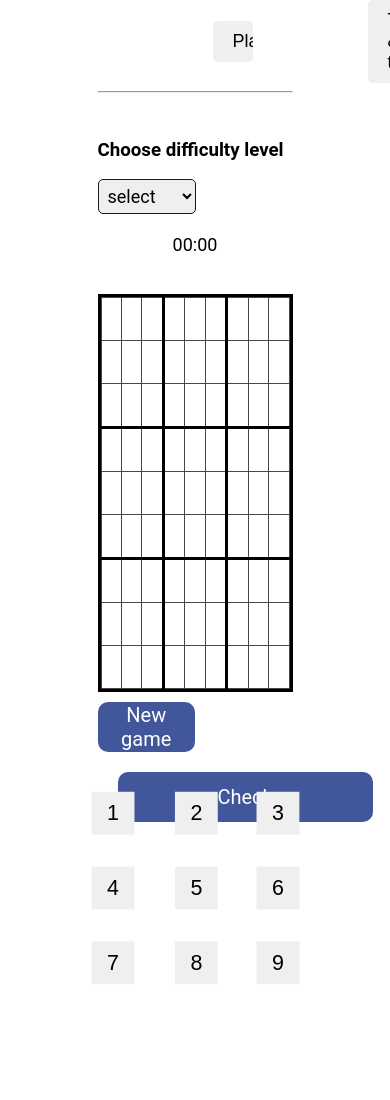
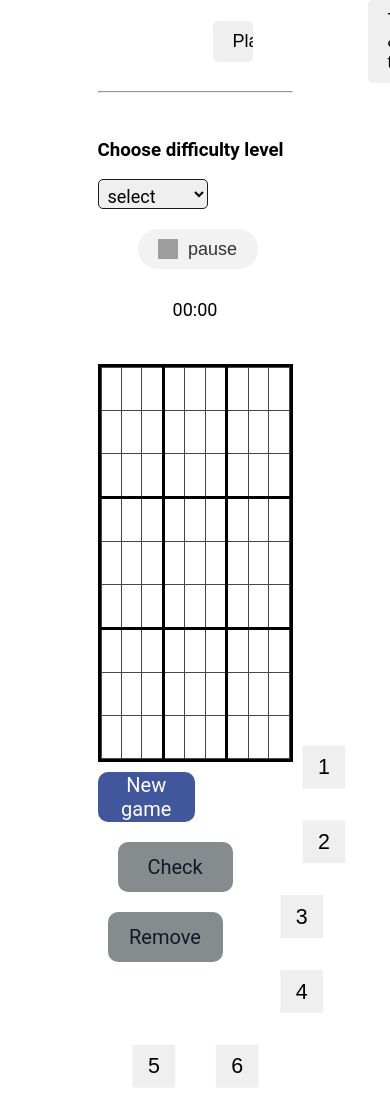
Before and after one commit to lukaszfabia/Sudoku, a website: page game.html in a window 390 px wide. Shown: the top 1100 px of the page. Before the commit the page ends 1001 px from the top, so only its background shows below. Drawn offline with Linux system fonts and the light colour scheme; grey boxes are pictures that could not be loaded.

Commit message:
chyba nie ma sensu dodawac licznika faili chyba wszystko dziala co chcialem jest git

```diff
--- a/game.css
+++ b/game.css
@@ -4,6 +4,8 @@
 }
 
 .diff-lvl {
+    width: 110px;
+    height: 30px;
     font-size: 18px;
     transition: border-color 0.3s ease;
     border: 1px solid #1a1a1a;
@@ -29,6 +31,7 @@
     overflow: hidden;
     white-space: nowrap;
     float: left;
+    transition: filter 0.3s ease, pointer-events 0.3s ease;
 }
 
 .sudoku-board tr:not(:last-child):nth-child(3n) td {
@@ -60,15 +63,82 @@
 
 .timer-container {
     display: inline-block;
-    margin-left: 245px;
+    margin-left: 50px;
     font-size: 18px;
     padding-top: 20px;
 }
 
+
+#timer{
+    display: inline-block;
+    font-size: 18px;
+    padding: 10px 20px 5px;
+    color: #000000;
+    background-color: #FFFFFF;
+    border: none;
+    text-align: center;
+}
+
+.pause-container {
+    display: inline-block;
+    margin-left: 40px;
+    font-size: 18px;
+    padding-top: 10px;
+    position: relative;
+}
+
+.pause-button {
+    display: flex;
+    justify-content: center;
+    align-items: center;
+    width: 120px;
+    height: 40px;
+    margin-top: 10px;
+    border-radius: 25px;
+    background-color: #f2f2f2;
+    border: none;
+    outline: none;
+    cursor: pointer;
+    transition: background-color 0.3s ease;
+    text-align: center;
+}
+
+.pause-button:hover {
+    background-color: #cecece;
+}
+
+.pause-button:hover:disabled {
+    background-color: #f2f2f2;
+    cursor: not-allowed;
+}
+
+.pause-icon {
+    width: 20px;
+    height: 20px;
+    background-size: cover;
+    margin-right: 10px;
+    background-image: url('https://img.icons8.com/ios-glyphs/30/pause--v1.png');
+}
+
+.pause-button.paused .pause-icon {
+    background-image: url('https://img.icons8.com/ios-glyphs/30/play--v1.png');
+}
+
+.pause-label {
+    font-size: 18px;
+    color: #333333;
+}
+
+.blurred {
+    filter: blur(6px); /* Efekt blurowania */
+    pointer-events: none; /* Wyłącz interakcję z elementem */
+}
+
+
 .input {
     display: inline-block;
     float: right;
-    margin-right: 155px;
+    margin-right: 150px;
     margin-top: 70px;
     font-size: 20px;
     transform: scale(1.7);
@@ -107,17 +177,18 @@
 }
 
 .check-button-style {
-    display: inline-block;
     margin-left: 20px;
     margin-top: 20px;
+    margin-right: 15px;
     font-size: 20px;
-    width: 255px;
+    width: 115px;
     height: 50px;
     border: none;
     background-color: #42579b;
     color: white;
     border-radius: 10px;
     font-family: "Roboto", sans-serif;
+    float: left;
 }
 
 .check-button-style:hover {
@@ -129,6 +200,36 @@
     background-color: #868c8d;
     color: #16162a;
 }
+
+.rubber{
+    margin-top: 20px;
+    font-size: 20px;
+    margin-left: 10px;
+    width: 115px;
+    height: 50px;
+    border: none;
+    background-color: #42579b;
+    color: white;
+    border-radius: 10px;
+    font-family: "Roboto", sans-serif;
+    float: left;
+}
+
+.rubber:hover {
+    background-color: #0c0d4b;
+    transition: background-color 0.3s ease;
+}
+
+.rubber:active{
+    background-color: #060733;
+    transition: background-color 0.3s ease;
+}
+
+.rubber:disabled{
+    background-color: #868c8d;
+    color: #16162a;
+}
+
 
 .link-new-game {
     text-decoration: none;
@@ -162,8 +263,13 @@
 .sudoku-cell.wrong-number {
     background-color: #de7a7a;
     transition: background-color 0.2s linear;
+    color: orangered;
 }
 
+.sudoku-cell.wrong-number:hover {
+    background-color: #d25757;
+    transition: background-color 0.2s linear;
+}
 
 /* Media queries dla responsywności */
 @media only screen and (max-width: 480px) {
--- a/game.html
+++ b/game.html
@@ -21,20 +21,27 @@
 <section>
     <h3>Choose difficulty level</h3>
     <label class="difficulty">
-        <select class="diff-lvl" onchange="sudokuBoard()">
+        <select class="diff-lvl" onchange="sudokuBoard()" onclick="startTimer()">
             <option value="none">select</option>
             <option value="easy">easy</option>
             <option value="medium">medium</option>
             <option value="hard">hard</option>
         </select>
     </label>
+    <div class="pause-container">
+        <button class="pause-button" onclick="togglePause()" disabled>
+            <span class="pause-icon"></span>
+            <span class="pause-label">pause</span>
+        </button>
+    </div>
     <div class="timer-container"><span id="timer">00:00</span></div>
     <br>
     <div id="board-container"></div>
     <div>
         <button class="buttons-style"><a class="link-new-game" href="game.html">New game</a></button>
         <br>
-        <button class="check-button-style" onclick="check()">Check</button>
+        <button class="check-button-style" onclick="check()" disabled>Check</button>
+        <button class="rubber" onclick="remove()" disabled>Remove</button>
     </div>
     <div class="input">
         <button>1</button>
--- a/generate_board.js
+++ b/generate_board.js
@@ -4,6 +4,10 @@ let timerInterval;
 let minutes = 0;
 let seconds = 0;
 let helpBoard;
+let isPaused = false; // Zmienna przechowująca informację o zatrzymaniu timera
+let pausedMinutes = 0; // Zmienna przechowująca zatrzymane minuty
+let pausedSeconds = 0; // Zmienna przechowująca zatrzymane sekundy
+let isGenerated = []; // Zmienna przechowująca informację o wygenerowaniu planszy
 
 function generateBoard(arr) {
     // tworznie tablicy z liczbami od 1 do 9
@@ -82,6 +86,7 @@ function checkBoard(board, row, col, number) {
 function createBoard() {
     let board = Array.from({length: 9}, () => Array(9).fill(0));
     generateBoard(board);
+    prepareBoard();
 
     for (let i = 0; i < board.length; i++) {
         let row = '';
@@ -118,13 +123,24 @@ function renderBoard(board) {
     return boardHtml;
 }
 
-
 function startTimer() {
-    // Zerowanie minut i sekund
-    minutes = 0;
-    seconds = 0;
+    // Zerowanie minut i sekund, jeśli timer nie był zatrzymany
+    if (!isPaused) {
+        minutes = 0;
+        seconds = 0;
+    } else {
+        minutes = pausedMinutes;
+        seconds = pausedSeconds;
+    }
 
     // Aktualizowanie timera co sekundę
+    timerInterval = setInterval(updateTimer, 1000);
+}
+
+function resumeTimer() {
+    isPaused = false;
+    minutes = pausedMinutes;
+    seconds = pausedSeconds;
     timerInterval = setInterval(updateTimer, 1000);
 }
 
@@ -132,6 +148,7 @@ function stopTimer() {
     // Zatrzymanie aktualizacji timera
     clearInterval(timerInterval);
 }
+
 
 function updateTimer() {
     if (isProper()) {
@@ -151,8 +168,16 @@ function updateTimer() {
         seconds = 0;
         minutes++;
     }
+
     // Aktualizacja wyświetlanego czasu w elemencie z id "timer"
     document.getElementById("timer").innerHTML = formatTime(minutes, seconds);
+}
+
+function pauseTimer() {
+    isPaused = true;
+    pausedMinutes = minutes;
+    pausedSeconds = seconds;
+    stopTimer();
 }
 
 function formatTime(minutes, seconds) {
@@ -160,6 +185,13 @@ function formatTime(minutes, seconds) {
     let formattedMinutes = String(minutes).padStart(2, "0");
     let formattedSeconds = String(seconds).padStart(2, "0");
     return `${formattedMinutes}:${formattedSeconds}`;
+}
+
+function prepareBoard() {
+    for (let i = 0; i < 9; i++) {
+        isGenerated[i] = new Array(9).fill(true);
+    }
+
 }
 
 
@@ -171,10 +203,11 @@ function createMediumBoard() {
         helpBoard[i] = board[i].slice(); // Głęboka kopia wiersza tablicy
     }
 
-    for (let i = 0; i < board.length; i++) {
-        for (let j = 0; j < board[i].length; j++) {
+    for (let i = 0; i < 9; i++) {
+        for (let j = 0; j < 9; j++) {
             if (Math.random() < 0.6) {
                 board[i][j] = 0;
+                isGenerated[i][j] = false;
             }
         }
     }
@@ -194,6 +227,7 @@ function createHardBoard() {
         for (let j = 0; j < board[i].length; j++) {
             if (Math.random() < 0.7) {
                 board[i][j] = 0;
+                isGenerated[i][j] = false;
             }
         }
     }
@@ -211,6 +245,7 @@ function createEasyBoard() {
         for (let j = 0; j < board[i].length; j++) {
             if (Math.random() < 0.01) {
                 board[i][j] = 0;
+                isGenerated[i][j] = false;
             }
         }
     }
@@ -238,17 +273,24 @@ document.addEventListener('DOMContentLoaded', function () {
     boardContainer.innerHTML = renderBoard(createEmptyBoard());
 });
 
+
+let selectedCell = null;
+
 function sudokuBoard() {
-    let selectedCell = null;
     let selectedNumber = null;
     const selectElement = document.querySelector('.diff-lvl');
     const selectedDifficulty = selectElement.value;
+    const pauseButton = document.querySelector('.pause-button');
+
+    pauseButton.disabled = selectElement.value === 'none';
+
 
     // Logika generowania planszy na podstawie wybranej trudności
 
     if (selectedDifficulty === 'easy') {
         // Generowanie łatwej planszy
         board = createEasyBoard();
+
     } else if (selectedDifficulty === 'medium') {
         // Generowanie średniej planszy
         board = createMediumBoard();
@@ -257,16 +299,9 @@ function sudokuBoard() {
         board = createHardBoard();
     }
 
-    if (board) {
-        // Plansza została wygenerowana
-        startTimer();
-        updateTimer();
-        selectElement.disabled = true; // Zablokowanie comboboxa
-    } else {
-        // Plansza nie została wygenerowana
-        selectElement.disabled = false; // Odblokowanie comboboxa
-    }
-
+    selectElement.disabled = !!board;
+    document.querySelector('.check-button-style').disabled = false;
+    document.querySelector('.rubber').disabled = false;
 
     // Dodatkowa logika dla zaznaczania pola planszy
     boardContainer.addEventListener('click', (event) => {
@@ -407,3 +442,38 @@ function check() {
 
     }
 }
+
+function togglePause() {
+    const pauseButton = document.querySelector(".pause-button");
+    const pauseLabel = document.querySelector(".pause-label");
+    const sudokuBoard = document.querySelector(".sudoku-board");
+
+    if (isPaused) {
+        sudokuBoard.classList.remove("blurred");
+        pauseButton.classList.remove("paused");
+        pauseLabel.textContent = "pause"; // Zmień tekst etykiety na "Pause"
+        // Wznów działanie gry - wykonaj odpowiednie operacje
+        // np. wznowienie animacji, odliczanie czasu itp.
+        resumeTimer();
+    } else {
+        pauseButton.classList.add("paused");
+        sudokuBoard.classList.add("blurred");
+        pauseLabel.textContent = "resume"; // Zmień tekst etykiety na "Resume"
+        // Zatrzymaj działanie gry - wykonaj odpowiednie operacje
+        // np. zatrzymanie animacji, zatrzymanie odliczania czasu itp.
+        pauseTimer();
+    }
+}
+
+
+function remove() {
+    if (!isGenerated[selectedCell.parentNode.rowIndex][selectedCell.cellIndex]) {
+        selectedCell.innerText = '0';
+        const rowIndex = selectedCell.parentNode.rowIndex;
+        const cellIndex = selectedCell.cellIndex;
+        board[rowIndex][cellIndex] = 0;
+    }
+
+    boardContainer.innerHTML = renderBoard(board);
+
+}
```
Also changed, not shown: README.md.
